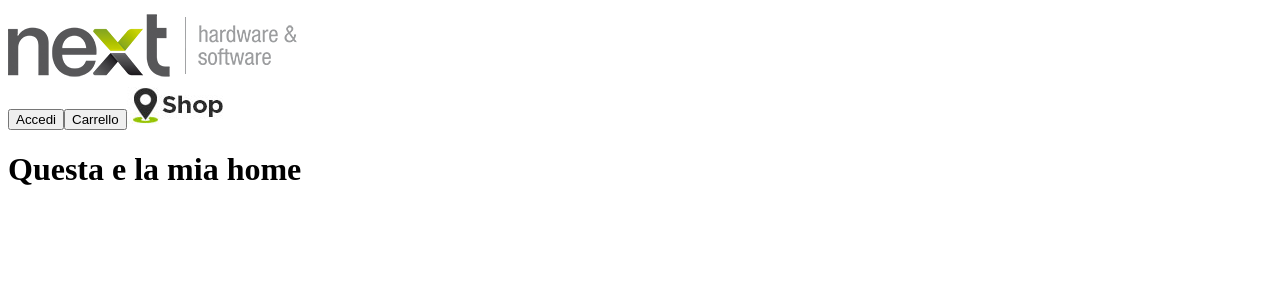
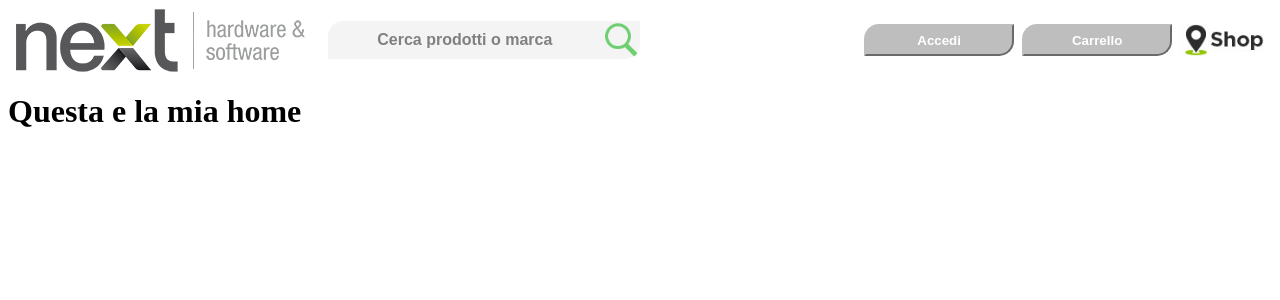
Before and after one commit to IulianBotnari/e-commerce, a React (Vite) app in the folder FrontEnd/: page / in a window 1280 px wide. Shown: the top 300 px of the page. Built offline with nearby package versions, Linux system fonts and the light colour scheme.

Commit message:
wip header styled

```diff
--- a/FrontEnd/src/components/HeaderLayout.jsx
+++ b/FrontEnd/src/components/HeaderLayout.jsx
@@ -1,5 +1,7 @@
 import logo from '../assets/NextLogo.png'
 import negoziNextMappa from '../assets/negozi-next-mappa.jpg'
+import searchIcon from '../assets/search-icon.png'
+import style from './componentsStyle/HeaderLayout.module.css'
 
 
 export default function HeaderLayout() {
@@ -7,16 +9,23 @@ export default function HeaderLayout() {
 
 
     return <>
-        <header>
-            <div id="logo_search_bar">
-                <img id="logo" src={logo} alt='logo'></img>
-                <div id='search_bar'></div>
+        <header className={style.header_style}>
+            <div id="logo_search_bar" className={style.logo_search_bar}>
+                <div id='container_logo' className={style.container_logo}>
+                    <img id="logo" src={logo} alt='logo'></img>
+                </div>
+                <div id='search_bar_container' className={style.search_bar_container}>
+                    <input id='input_search_bar' className={style.input_search_bar} type='text' placeholder='Cerca prodotti o marca'></input>
+                    <img className={style.search_icon} src={searchIcon}></img>
+                </div>
             </div>
 
-            <div id="login_logout">
-                <button id="login">Accedi</button>
-                <button id="chart">Carrello</button>
-                <img id="store_map" src={negoziNextMappa} alt='vai a negozi'></img>
+            <div id="login_logout" className={style.login_logout}>
+                <div id='button_container' className={style.button_container}>
+                    <button id="login">Accedi</button>
+                    <button id="chart">Carrello</button>
+                </div>
+                <img id="store_map" src={negoziNextMappa} className={style.store_map} alt='vai a negozi'></img>
             </div>
 
         </header>
--- /dev/null
+++ b/FrontEnd/src/components/componentsStyle/HeaderLayout.module.css
@@ -0,0 +1,112 @@
+.header_style {
+    display: flex;
+    height: 8vh;
+}
+
+/*#region logo_search_bar*/
+
+
+
+.logo_search_bar {
+    width: 50%;
+    display: flex;
+    align-items: center;
+}
+
+
+.container_logo {
+    width: 50%;
+    display: flex;
+    align-items: center;
+    justify-content: start;
+    padding-left: .5rem;
+}
+
+.search_bar_container {
+    height: 60%;
+    width: 50%;
+    display: flex;
+    align-items: center;
+    border-top-left-radius: 15px;
+    border-bottom-right-radius: 15px;
+    background-color: #f4f4f4;
+    border-color: #f4f4f4;
+}
+
+
+.input_search_bar {
+    height: 90%;
+    width: 100%;
+    border: none;
+    background-color: #f4f4f4;
+
+    border-top-left-radius: 15px;
+    border-bottom-right-radius: 15px;
+    font-size: medium;
+    font-weight: 600;
+    color: #6ECF71;
+    text-align: center;
+}
+
+.input_search_bar::placeholder {
+    font-size: medium;
+    font-weight: 600;
+    color: gray;
+    text-align: center;
+}
+
+.search_icon {
+    height: 100%;
+}
+
+.search_icon:hover {
+    cursor: pointer;
+}
+
+.input_search_bar:focus {
+    outline: none;
+}
+
+/*#endregion logo_search_bar*/
+
+/*#region login_logout*/
+
+.login_logout {
+    width: 50%;
+    display: flex;
+    justify-content: flex-end;
+}
+
+.login_logout {
+    display: flex;
+    align-items: center;
+}
+
+.button_container {
+    display: flex;
+    align-items: center;
+    height: 100%;
+
+    button {
+        height: 50%;
+        width: 150px;
+        margin-right: .5rem;
+        border-top-left-radius: 15px;
+        border-bottom-right-radius: 15px;
+        color: white;
+        font-weight: bold;
+        background-color: #bebebe;
+        border-color: #bebebe;
+    }
+
+    button:hover {
+        cursor: pointer;
+    }
+}
+
+.store_map {
+    height: 50%;
+    margin-right: .5rem;
+}
+
+/*#endregion login_logout*/
```
Also changed, not shown: FrontEnd/src/assets/imagine per penpot.png (added), FrontEnd/src/assets/search-icon.png (added).
